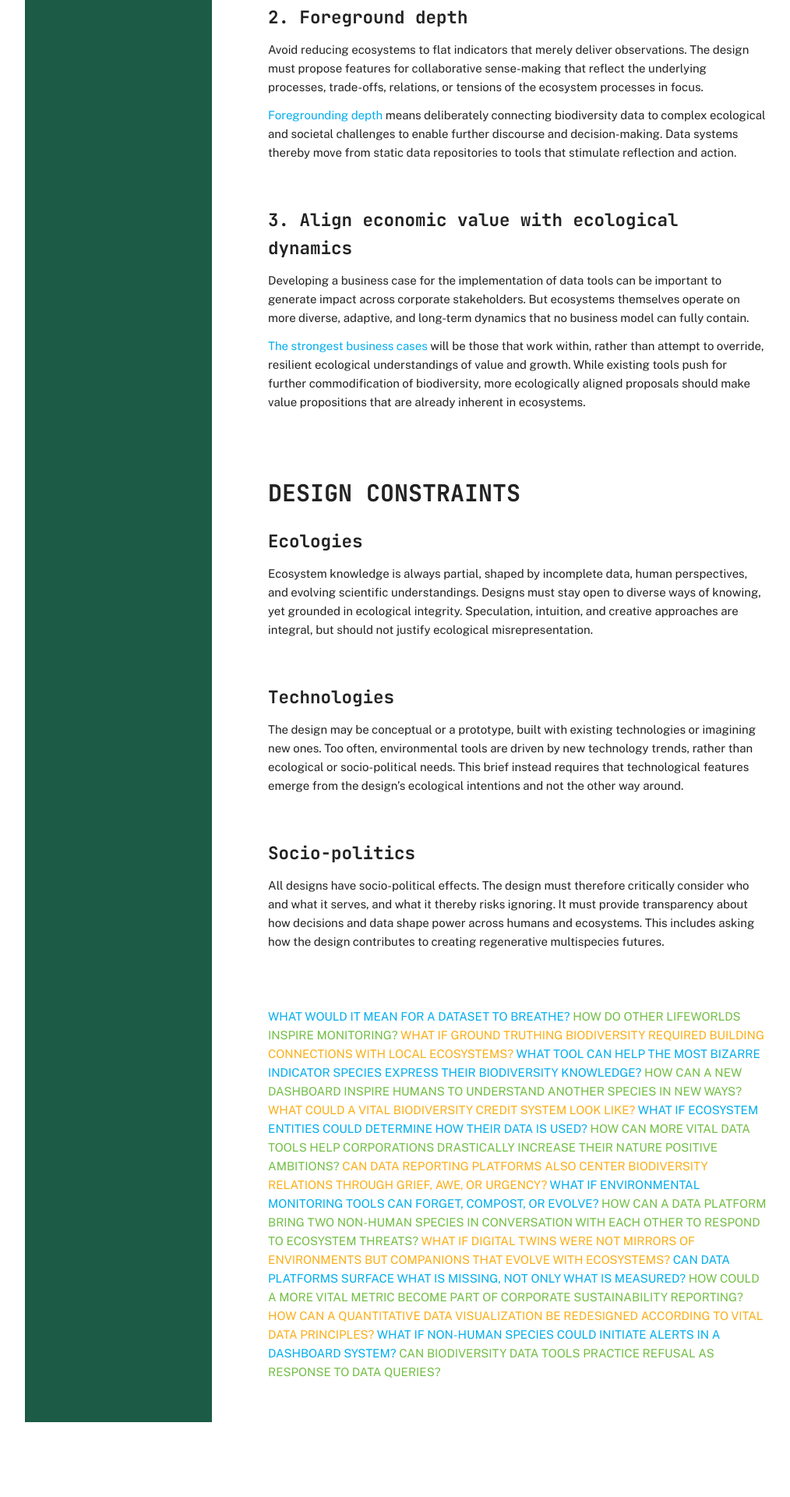
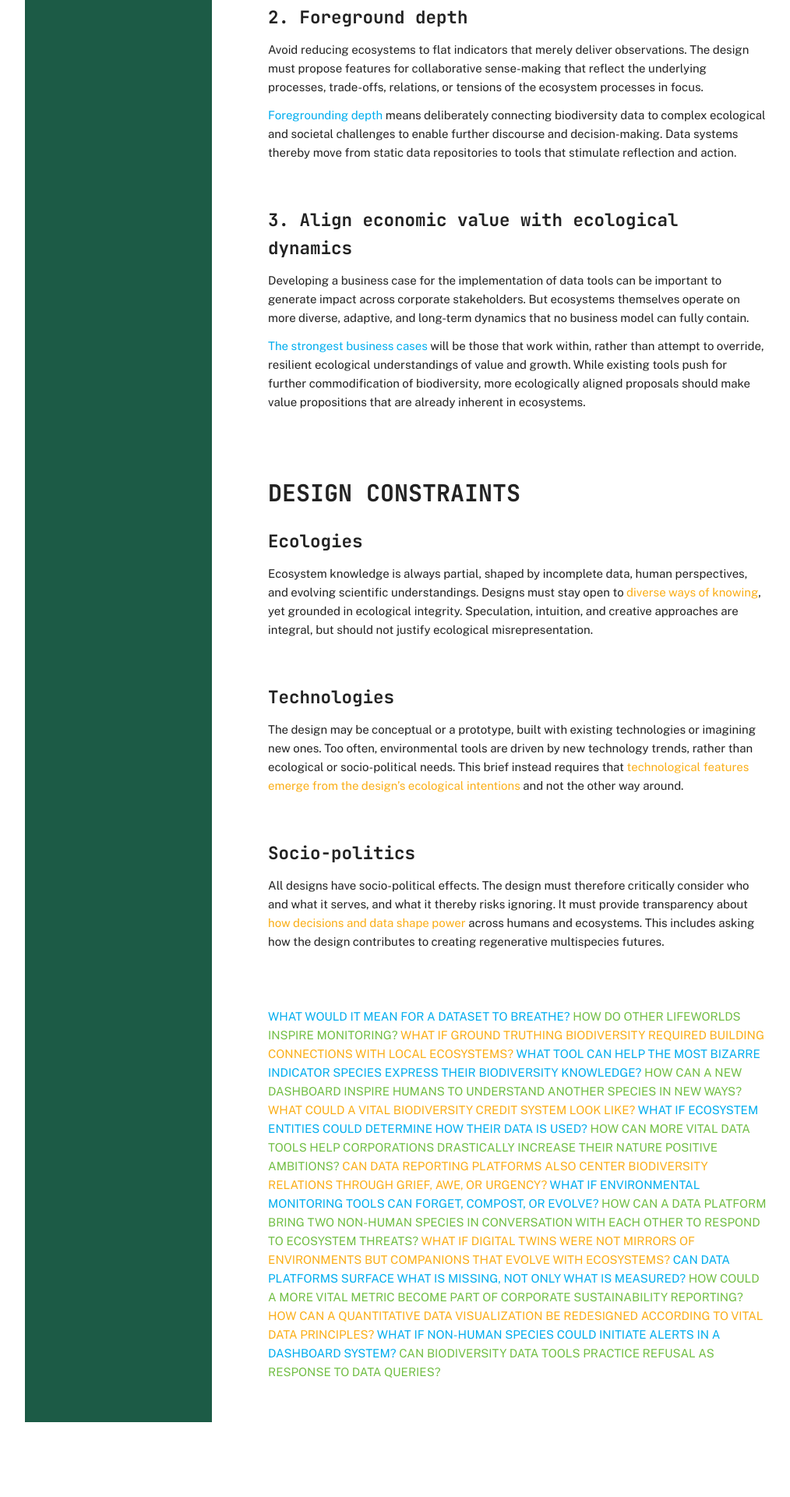
Before and after one commit to vitalbiodiversity/vitalbiodiversity.github.io, a Jekyll site: the page built from index.md, in a window 1280 px wide. Shown: the part 1966-3886 px from the top of the page at 78% size, without its empty margins (58-1072 px from the left). Built offline with Jekyll 4.4.1, drawn with Linux system fonts in a browser that asks for light colours.

Commit message:
Update index.md

```diff
--- a/index.md
+++ b/index.md
@@ -81,19 +81,19 @@
 
 ## Ecologies
 
-Ecosystem knowledge is always partial, shaped by incomplete data, human perspectives, and evolving scientific understandings. Designs must stay open to diverse ways of knowing, yet grounded in ecological integrity. Speculation, intuition, and creative approaches are integral, but should not justify ecological misrepresentation.
+Ecosystem knowledge is always partial, shaped by incomplete data, human perspectives, and evolving scientific understandings. Designs must stay open to <span style="color:#FAAE17;">diverse ways of knowing</span>, yet grounded in ecological integrity. Speculation, intuition, and creative approaches are integral, but should not justify ecological misrepresentation.
 
 <br>
 
 ## Technologies
 
-The design may be conceptual or a prototype, built with existing technologies or imagining new ones. Too often, environmental tools are driven by new technology trends, rather than ecological or socio-political needs. This brief instead requires that technological features emerge from the design’s ecological intentions and not the other way around.
+The design may be conceptual or a prototype, built with existing technologies or imagining new ones. Too often, environmental tools are driven by new technology trends, rather than ecological or socio-political needs. This brief instead requires that <span style="color:#FAAE17;">technological features emerge from the design’s ecological intentions</span>  and not the other way around.
 
 <br>
 
 ## Socio-politics
 
-All designs have socio-political effects. The design must therefore critically consider who and what it serves, and what it thereby risks ignoring. It must provide transparency about how decisions and data shape power across humans and ecosystems. This includes asking how the design contributes to creating regenerative multispecies futures.
+All designs have socio-political effects. The design must therefore critically consider who and what it serves, and what it thereby risks ignoring. It must provide transparency about <span style="color:#FAAE17;">how decisions and data shape power</span> across humans and ecosystems. This includes asking how the design contributes to creating regenerative multispecies futures.
 
 <br>
 <br>
```
